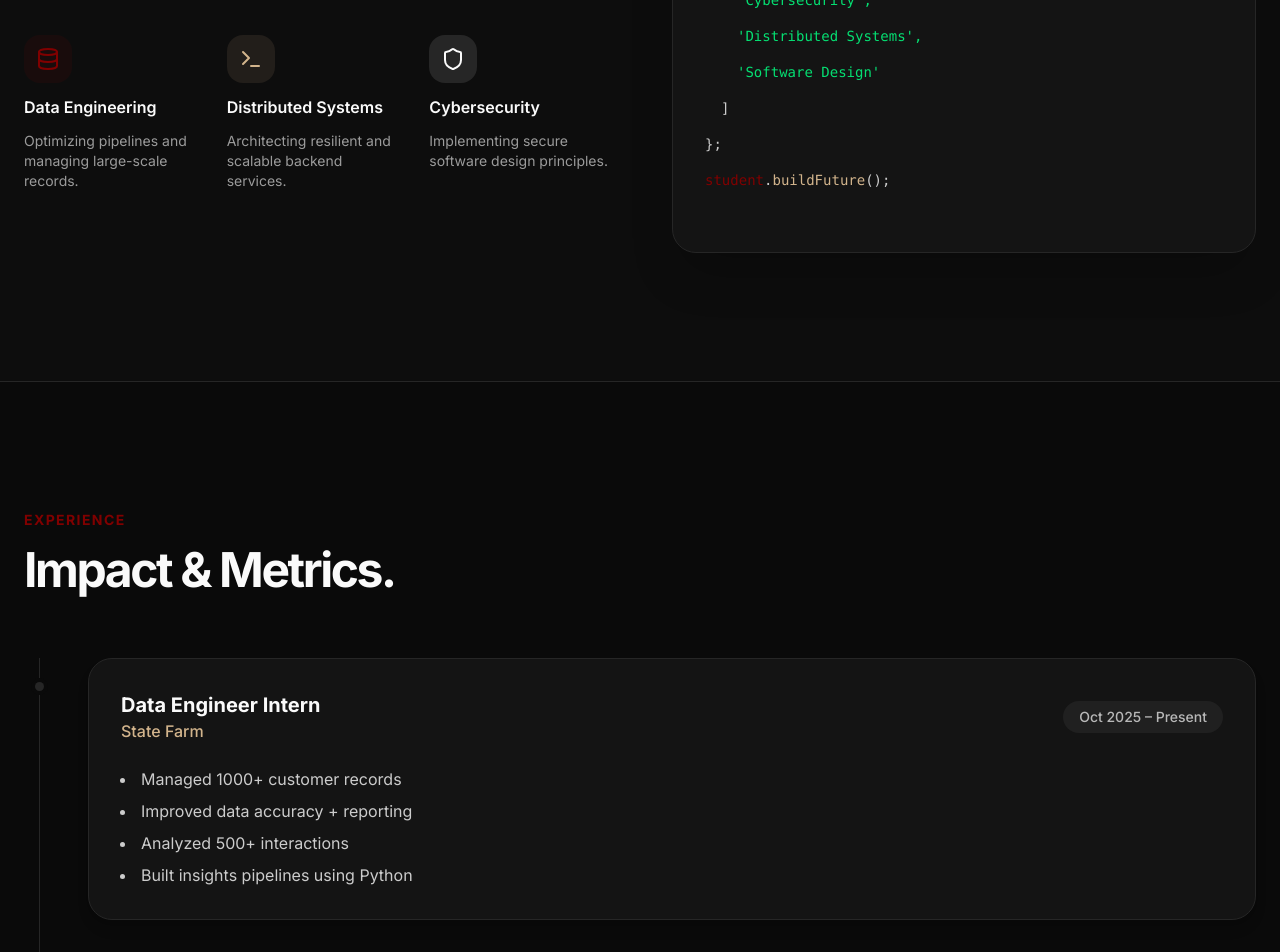
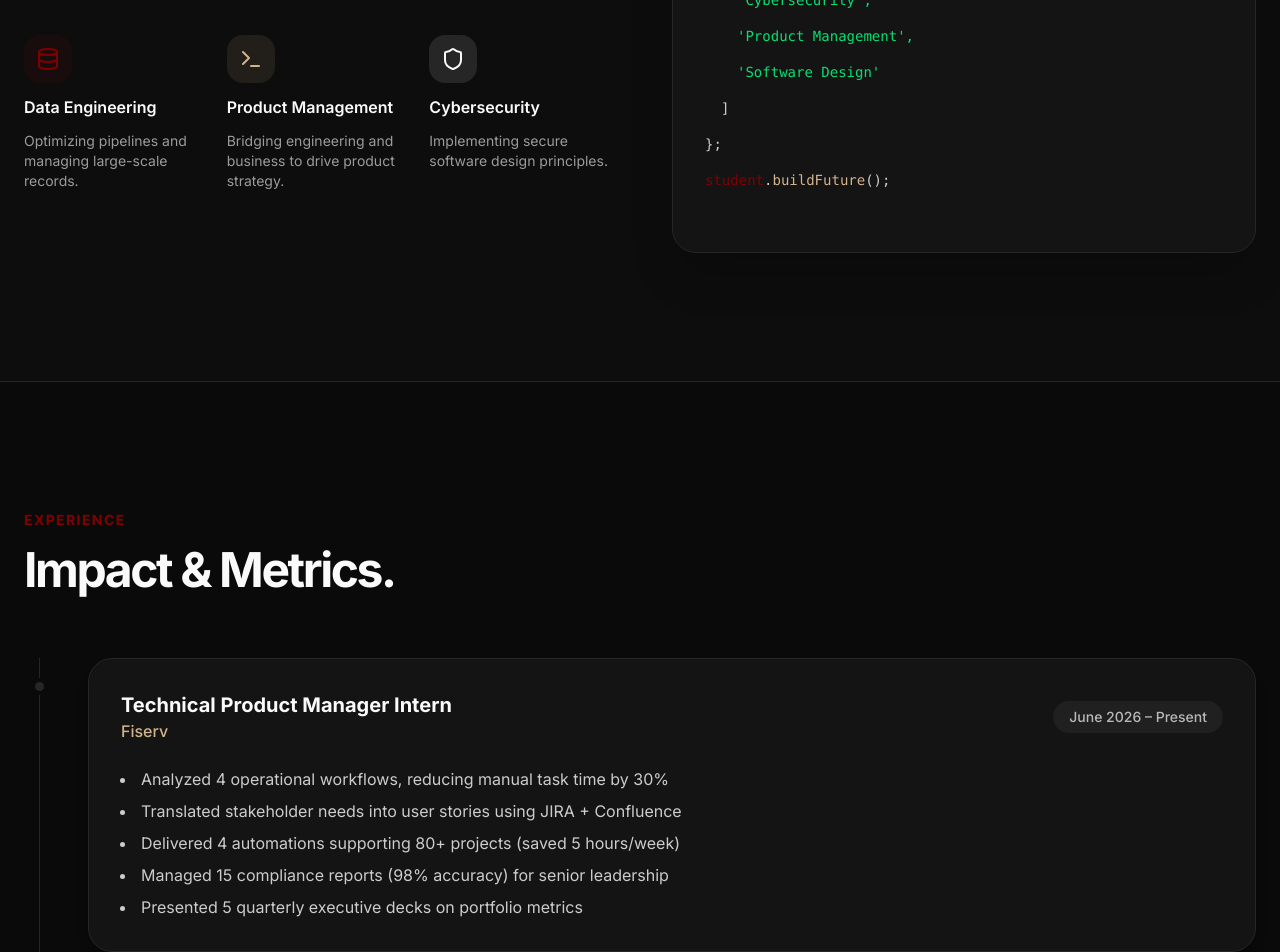
Before and after one commit to kavin-siva/kavin_siva_portfolio, a React (Vite) app: page / in a window 1280 px wide. Shown: the part 1260-2212 px from the top of the page. Built offline with nearby package versions, Linux system fonts and the light colour scheme.

Commit message:
feat: update focus to Product Management
Update profile details, skills, and experience to reflect the transition from Distributed Systems to Product Management.

```diff
--- a/src/components/About.tsx
+++ b/src/components/About.tsx
@@ -28,8 +28,8 @@ export function About() {
                 <div className="w-12 h-12 rounded-2xl bg-accent/10 flex items-center justify-center text-accent">
                   <Terminal size={24} />
                 </div>
-                <h4 className="font-semibold">Distributed Systems</h4>
-                <p className="text-sm text-foreground/60">Architecting resilient and scalable backend services.</p>
+                <h4 className="font-semibold">Product Management</h4>
+                <p className="text-sm text-foreground/60">Bridging engineering and business to drive product strategy.</p>
               </div>
               <div className="flex flex-col gap-3">
                 <div className="w-12 h-12 rounded-2xl bg-foreground/10 flex items-center justify-center text-foreground">
@@ -57,7 +57,7 @@ export function About() {
                 <p className="pl-4">location: <span className="text-green-400">'Cumming, GA'</span>,</p>
                 <p className="pl-4">interests: [</p>
                 <p className="pl-8 text-green-400">'Cybersecurity',</p>
-                <p className="pl-8 text-green-400">'Distributed Systems',</p>
+                <p className="pl-8 text-green-400">'Product Management',</p>
                 <p className="pl-8 text-green-400">'Software Design'</p>
                 <p className="pl-4">]</p>
                 <p>{'};'}</p>
--- a/src/components/Experience.tsx
+++ b/src/components/Experience.tsx
@@ -3,9 +3,21 @@ import { motion } from 'motion/react';
 
 const experiences = [
   {
+    role: 'Technical Product Manager Intern',
+    company: 'Fiserv',
+    date: 'June 2026 – Present',
+    metrics: [
+      'Analyzed 4 operational workflows, reducing manual task time by 30%',
+      'Translated stakeholder needs into user stories using JIRA + Confluence',
+      'Delivered 4 automations supporting 80+ projects (saved 5 hours/week)',
+      'Managed 15 compliance reports (98% accuracy) for senior leadership',
+      'Presented 5 quarterly executive decks on portfolio metrics',
+    ],
+  },
+  {
     role: 'Data Engineer Intern',
     company: 'State Farm',
-    date: 'Oct 2025 – Present',
+    date: 'Oct 2025 – May 2026',
     metrics: [
       'Managed 1000+ customer records',
       'Improved data accuracy + reporting',
--- a/src/components/Hero.tsx
+++ b/src/components/Hero.tsx
@@ -22,7 +22,7 @@ export function Hero() {
           </h1>
 
           <p className="text-lg md:text-xl text-foreground/70 max-w-xl leading-relaxed">
-            Computer Engineering @ Georgia Tech specializing in Cybersecurity + Distributed Systems and Software Design.
+            Computer Engineering @ Georgia Tech specializing in Cybersecurity + Product Management and Software Design.
           </p>
 
           <div className="flex flex-wrap items-center gap-4 mt-4">
--- a/src/components/Skills.tsx
+++ b/src/components/Skills.tsx
@@ -18,7 +18,7 @@ const skills = [
     icon: <Lightbulb size={24} />,
     items: [
       'Data Structures & Algorithms',
-      'Distributed Systems',
+      'Product Management',
       'Cybersecurity',
       'REST APIs',
       'System Design',
```
Also changed, not shown: 2 other files (tests, documents, lock files or other folders).
